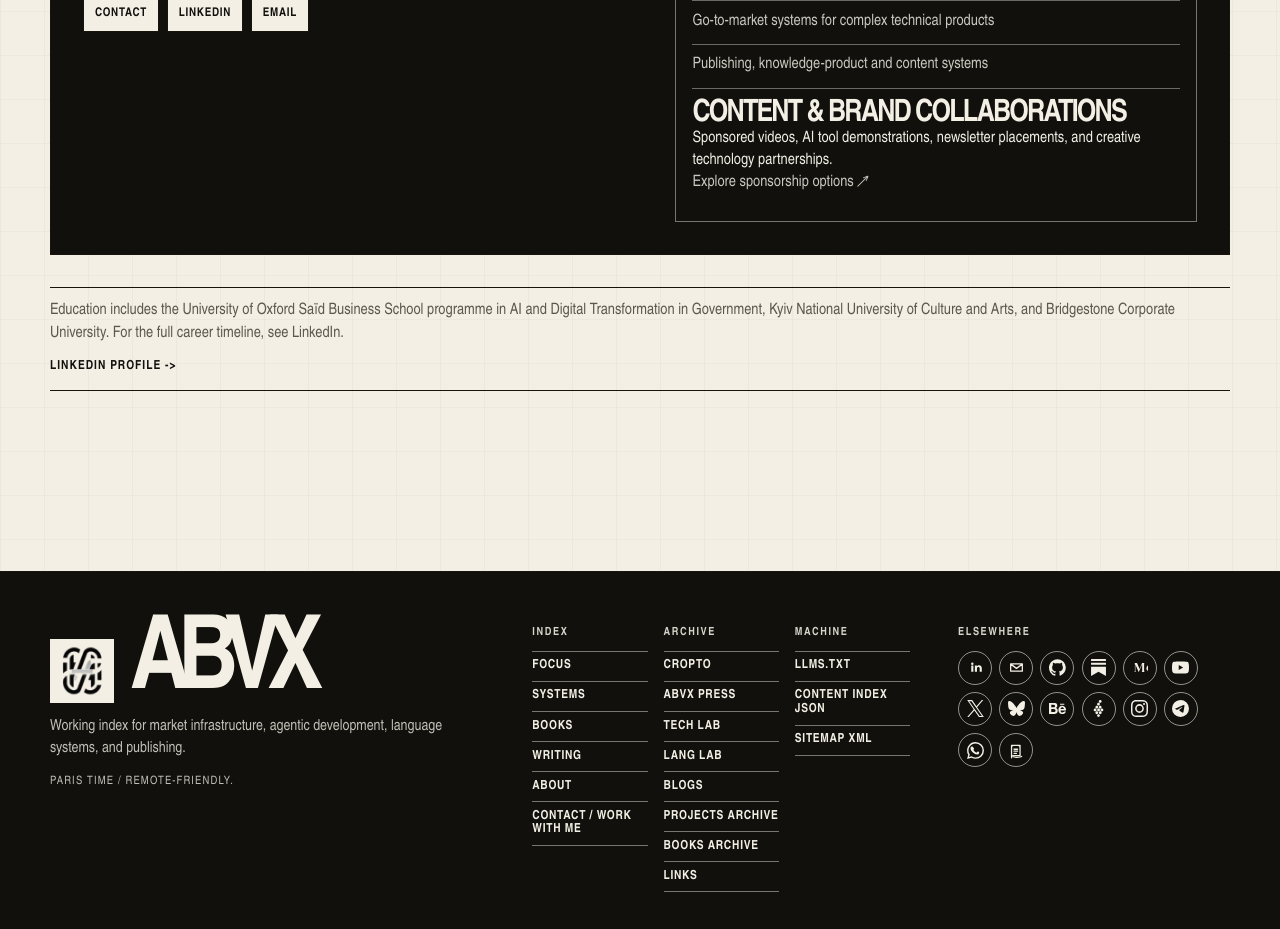
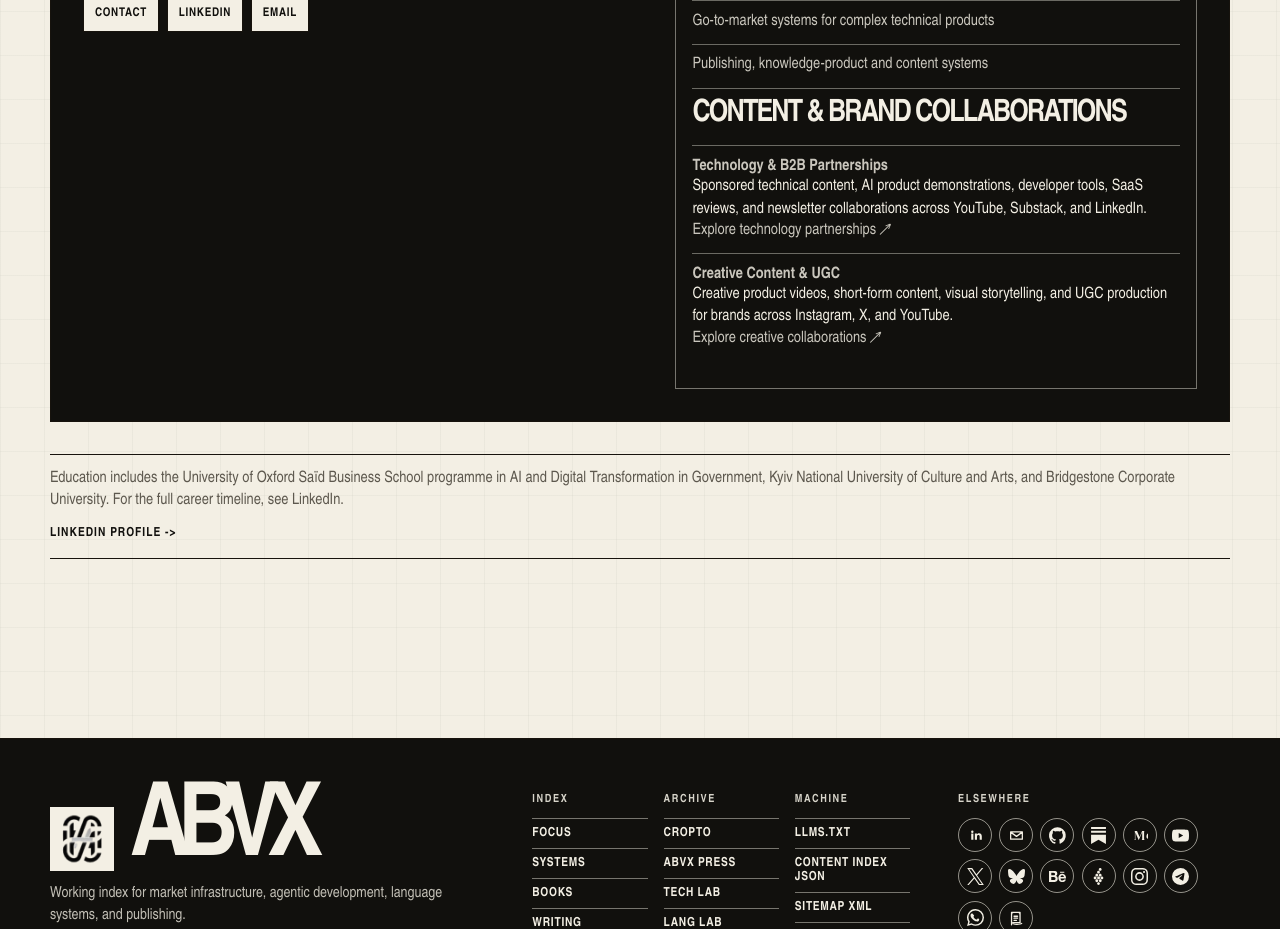
Before and after one commit to markoblogo/ABVXsite, a Next.js app: page /about in a window 1280 px wide. Shown: the part 5180-6109 px from the top of the page. Built offline with nearby package versions, Linux system fonts and the light colour scheme.

Commit message:
feat: split technology partnerships and creative collaborations

```diff
--- a/content/collaborations.json
+++ b/content/collaborations.json
@@ -1,9 +1,23 @@
 {
   "id": "content-brand-collaborations",
   "title": "Content & Brand Collaborations",
-  "summary": "Sponsored videos, AI tool demonstrations, newsletter placements, and creative technology partnerships.",
-  "linkLabel": "Explore sponsorship options ↗",
-  "footerLabel": "Brand Collaborations ↗",
-  "url": "https://workspace.passionfroot.me/abv",
-  "canonicalPath": "/about#about-work-title"
+  "canonicalPath": "/about#about-work-title",
+  "offers": [
+    {
+      "id": "technology-b2b-partnerships",
+      "title": "Technology & B2B Partnerships",
+      "summary": "Sponsored technical content, AI product demonstrations, developer tools, SaaS reviews, and newsletter collaborations across YouTube, Substack, and LinkedIn.",
+      "linkLabel": "Explore technology partnerships ↗",
+      "footerLabel": "Tech & B2B Collaborations ↗",
+      "url": "https://workspace.passionfroot.me/abv"
+    },
+    {
+      "id": "creative-content-ugc",
+      "title": "Creative Content & UGC",
+      "summary": "Creative product videos, short-form content, visual storytelling, and UGC production for brands across Instagram, X, and YouTube.",
+      "linkLabel": "Explore creative collaborations ↗",
+      "footerLabel": "Creative Content & UGC ↗",
+      "url": "https://collabstr.com/abvx"
+    }
+  ]
 }
--- a/scripts/generate-llm-index.mjs
+++ b/scripts/generate-llm-index.mjs
@@ -244,10 +244,10 @@ const collaborationIndexItem = {
   group: 'Content and brand collaborations',
   status: 'available',
   title: collaboration.title,
-  summary: collaboration.summary,
+  summary: collaboration.offers.map((offer) => `${offer.title}: ${offer.summary}`).join(' '),
   canonicalUrl: `${SITE_URL}${collaboration.canonicalPath}`,
   tags: [],
-  links: [{ type: 'site', label: collaboration.linkLabel, url: collaboration.url }],
+  links: collaboration.offers.map((offer) => ({ type: 'site', label: offer.linkLabel, url: offer.url })),
   related: [],
 };
 
@@ -330,7 +330,9 @@ const llms = [
   '',
   serviceLlmsSection(),
   '',
-  `## Content and brand collaborations\n\n- ${collaboration.title}\n  URL: ${SITE_URL}${collaboration.canonicalPath}\n  Summary: ${collaboration.summary}\n  ${collaboration.linkLabel}: ${collaboration.url}`,
+  `## ${collaboration.title}\n\n${collaboration.offers
+    .map((offer) => `- ${offer.title}\n  URL: ${SITE_URL}${collaboration.canonicalPath}\n  Summary: ${offer.summary}\n  ${offer.linkLabel}: ${offer.url}`)
+    .join('\n\n')}`,
   '',
   `## Section editorials\n\n${editorialPages
     .map((page) => `- ${page.title}\n  URL: ${SITE_URL}/editorial/${page.section}/${page.slug}\n  Summary: ${page.summary}\n  Section: ${page.sectionTitle}`)
--- a/scripts/validate-content.mjs
+++ b/scripts/validate-content.mjs
@@ -111,16 +111,27 @@ for (const folder of ['books', 'work', 'series', 'writing']) {
 const collaborationFile = 'content/collaborations.json';
 try {
   const collaboration = JSON.parse(readFileSync(collaborationFile, 'utf8'));
-  for (const field of ['id', 'title', 'summary', 'linkLabel', 'footerLabel', 'url', 'canonicalPath']) {
+  for (const field of ['id', 'title', 'canonicalPath']) {
     if (typeof collaboration[field] !== 'string' || !collaboration[field].trim()) {
       addError(collaborationFile, `${field} must be a non-empty string`);
     }
   }
-  if (typeof collaboration.url === 'string' && !collaboration.url.startsWith('https://')) {
-    addError(collaborationFile, 'url must use HTTPS');
-  }
-  if (typeof collaboration.url === 'string' && !isUrl(collaboration.url)) {
-    addError(collaborationFile, 'url is invalid');
+  if (!Array.isArray(collaboration.offers) || !collaboration.offers.length) {
+    addError(collaborationFile, 'offers must be a non-empty array');
+  } else {
+    const ids = new Set();
+    for (const [index, offer] of collaboration.offers.entries()) {
+      for (const field of ['id', 'title', 'summary', 'linkLabel', 'footerLabel', 'url']) {
+        if (typeof offer?.[field] !== 'string' || !offer[field].trim()) {
+          addError(collaborationFile, `offers[${index}].${field} must be a non-empty string`);
+        }
+      }
+      if (typeof offer?.url === 'string' && (!offer.url.startsWith('https://') || !isUrl(offer.url))) {
+        addError(collaborationFile, `offers[${index}].url must be a valid HTTPS URL`);
+      }
+      if (ids.has(offer?.id)) addError(collaborationFile, `offers[${index}].id must be unique`);
+      ids.add(offer?.id);
+    }
   }
   if (typeof collaboration.canonicalPath === 'string' && !collaboration.canonicalPath.startsWith('/')) {
     addError(collaborationFile, 'canonicalPath must be a local path');
--- a/src/app/about/page.tsx
+++ b/src/app/about/page.tsx
@@ -320,10 +320,17 @@ export default function AboutPage() {
             ))}
             <li>
               <h3>{brandCollaboration.title}</h3>
-              <p>{brandCollaboration.summary}</p>
-              <a href={brandCollaboration.url} target="_blank" rel="noopener noreferrer">
-                {brandCollaboration.linkLabel}
-              </a>
+              <ul>
+                {brandCollaboration.offers.map((offer) => (
+                  <li key={offer.id}>
+                    <strong>{offer.title}</strong>
+                    <p>{offer.summary}</p>
+                    <a href={offer.url} target="_blank" rel="noopener noreferrer">
+                      {offer.linkLabel}
+                    </a>
+                  </li>
+                ))}
+              </ul>
             </li>
           </ul>
         </div>
--- a/src/components/SiteFooter.tsx
+++ b/src/components/SiteFooter.tsx
@@ -93,7 +93,9 @@ export default function SiteFooter() {
           </div>
           <HomeOnly>
             <div className="site-footer__links">
-              <FooterNavLink item={{ label: brandCollaboration.footerLabel, href: brandCollaboration.url, external: true }} />
+              {brandCollaboration.offers.map((offer) => (
+                <FooterNavLink key={offer.id} item={{ label: offer.footerLabel, href: offer.url, external: true }} />
+              ))}
             </div>
           </HomeOnly>
         </section>
```
Also changed, not shown: public/content-index.json, public/llms.txt.
